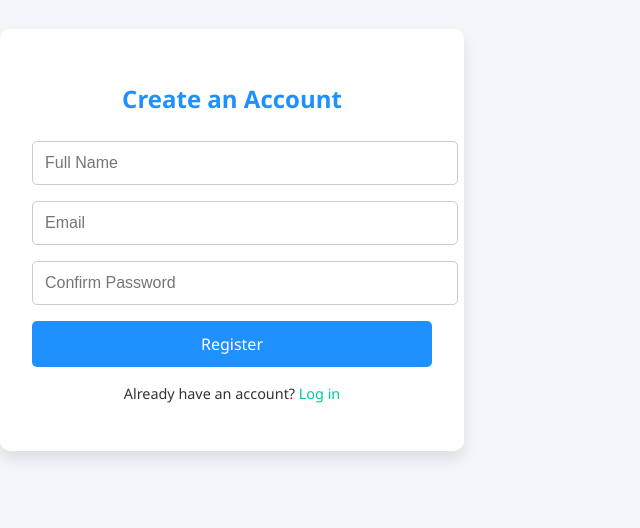
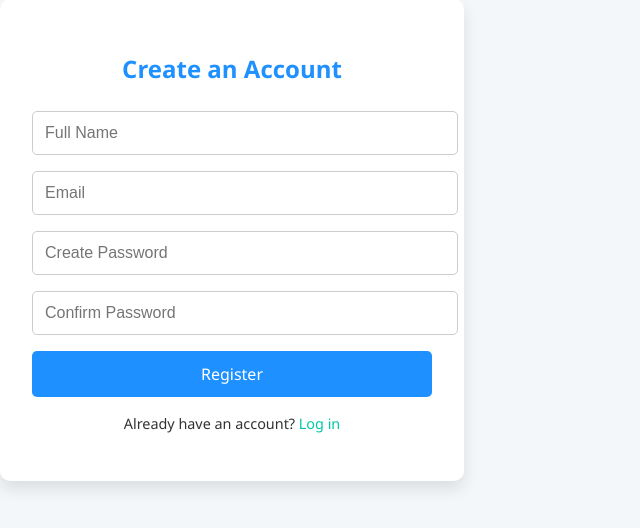
Before and after one commit to Festus0420/ecommerce-app, a React (Vite) app in the folder Frontend/ecommerce app/: page /register in a window 1280 px wide. Shown: the part 160-688 px from the top of the page, without its empty margins (0-640 px from the left). Built offline with nearby package versions, Linux system fonts and the light colour scheme.

Commit message:
Refactor Register component to correct input field formatting for password and confirmPassword

```diff
--- a/Frontend/ecommerce app/src/assets/pages/Register.jsx
+++ b/Frontend/ecommerce app/src/assets/pages/Register.jsx
@@ -72,7 +72,13 @@ const Register = () => {
                 />
                 <input
                     type="password"
-
+                    name="password"
+                    placeholder="Create Password"
+                    value={formData.password}
+                    onChange={handleChange}
+                />
+                <input
+                    type="password"
                     name="confirmPassword"
                     placeholder="Confirm Password"
                     value={formData.confirmPassword}
```
